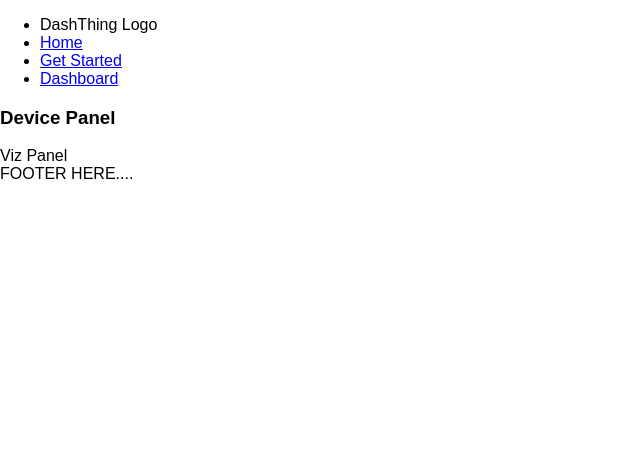
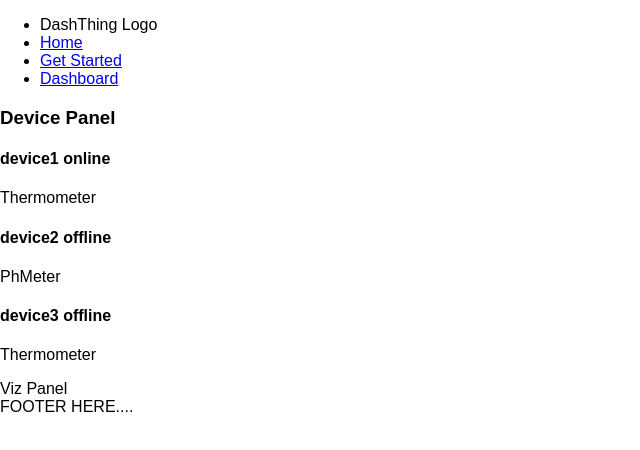
Before and after one commit to chingu-voyage3/geckos-14, a React (Create React App) app in the folder client/: page /dashboard in a window 1280 px wide. Shown: the top 450 px of the page, without its empty margins (0-640 px from the left). Built offline with nearby package versions, Linux system fonts and the light colour scheme.

Commit message:
fixed rendeing issue -  map instead forEach

```diff
--- a/client/src/components/dashboard/Device.js
+++ b/client/src/components/dashboard/Device.js
@@ -4,9 +4,10 @@ const Device = device => {
   console.log('Device Component');
   return (
     <div className="device">
-      <h3>{device.name}</h3>
-      <h4>{device.type}</h4>
-      <h4>{device.status}</h4>
+      <h4>
+        {device.name} <span>{device.status}</span>
+      </h4>
+      <p>{device.type}</p>
     </div>
   );
 };
--- a/client/src/components/dashboard/DeviceList.js
+++ b/client/src/components/dashboard/DeviceList.js
@@ -2,16 +2,17 @@ import React from 'react';
 import Device from './Device';
 
 const renderDeviceList = devices => {
-  console.log('renderDeviceList');
-  return devices.forEach(device => {
-    return <Device {...device} />;
+  // console.log('renderDeviceList');
+  return devices.map(device => {
+    return renderDevice(device);
   });
 };
-// const renderDevice = device => {
-//   console.log('renderDevice');
-// };
+const renderDevice = device => {
+  // console.log('renderDevice', device);
+  return <Device key={device.name} {...device} />;
+};
 const DeviceList = props => {
-  console.log('DeviceList Component');
+  // console.log('DeviceList Component');
   return <div className="device-list">{renderDeviceList(props.devices)}</div>;
 };
 
```
Also changed, not shown: 2 other files (tests, documents, lock files or other folders).
